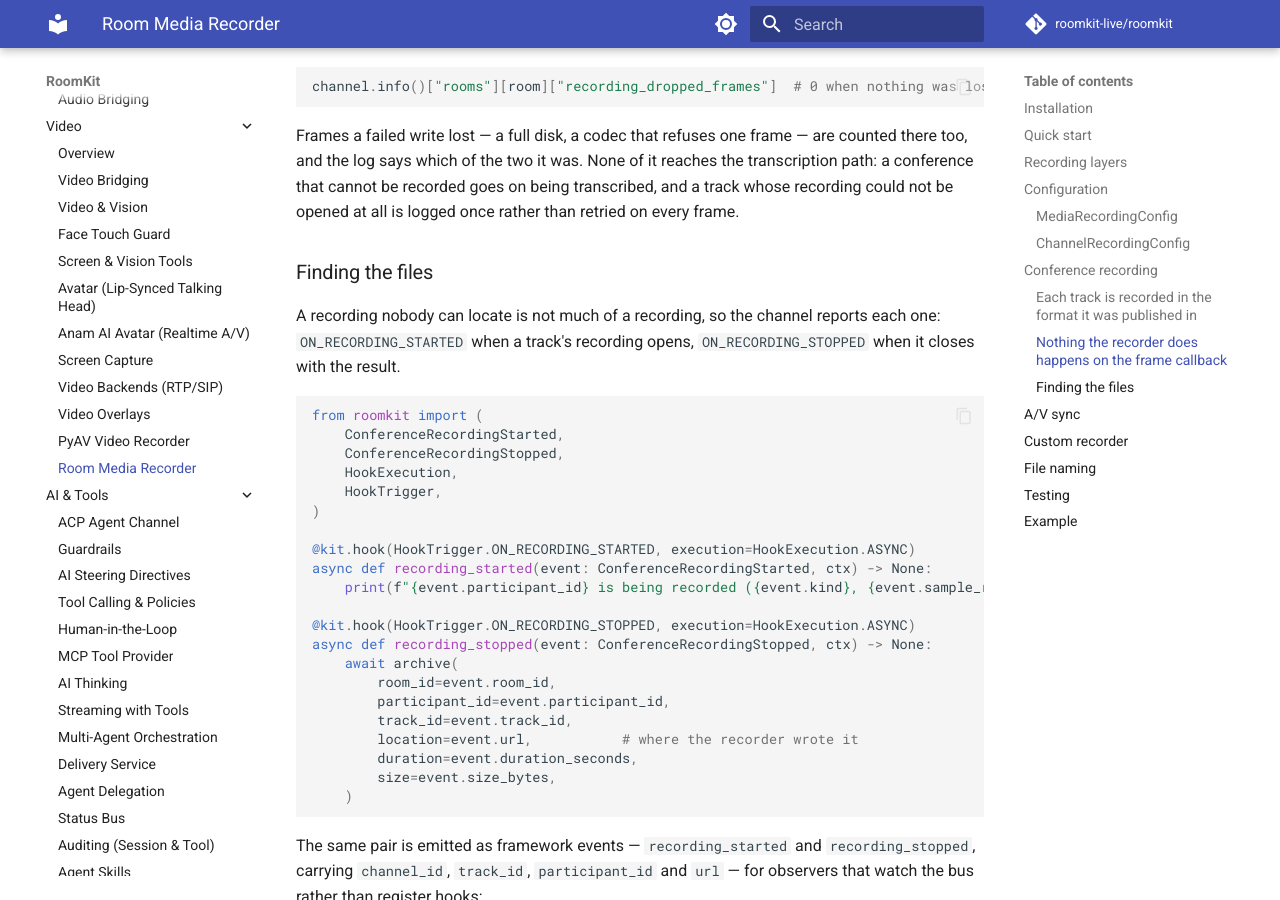
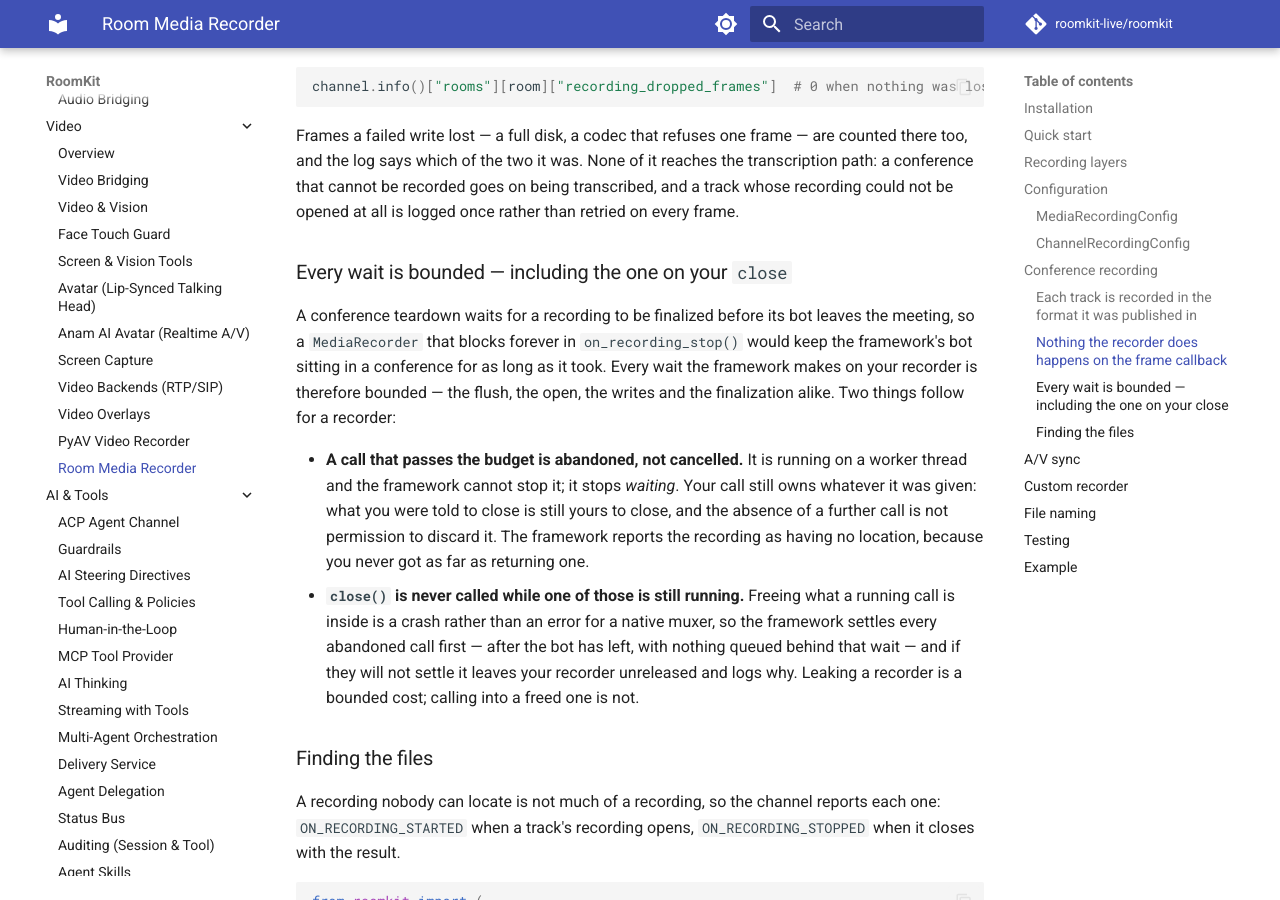
Before and after one commit to roomkit-live/roomkit-docs, an MkDocs documentation site: the page built from docs/guides/room-media-recorder.md, in a window 1280 px wide and 900 px high, scrolled down 4830 px. Built offline with MkDocs 1.6.1 and Material for MkDocs 9.7.7, drawn with Linux system fonts in a browser that asks for light colours; comment, search, counter and statistics services are not loaded.

Commit message:
docs(recorder): every wait on a recorder is bounded, including its close (RMK-43, RMK-44)
The guide said the writes were bounded and left the impression that the rest
was not the recorder author's problem. Two things follow from the bound that
are: a call past its budget is abandoned rather than cancelled, so what a
recorder was told to close is still its to close and the absence of a
further call is not permission to discard it; and close() is never made
while such a call is running, because freeing what a running call is inside
is a crash rather than an error for a native muxer.

```diff
--- a/docs/guides/room-media-recorder.md
+++ b/docs/guides/room-media-recorder.md
@@ -157,6 +157,13 @@ channel.info()["rooms"][room]["recording_dropped_frames"]  # 0 when nothing was
 
 Frames a failed write lost — a full disk, a codec that refuses one frame — are counted there too, and the log says which of the two it was. None of it reaches the transcription path: a conference that cannot be recorded goes on being transcribed, and a track whose recording could not be opened at all is logged once rather than retried on every frame.
 
+### Every wait is bounded — including the one on your `close`
+
+A conference teardown waits for a recording to be finalized before its bot leaves the meeting, so a `MediaRecorder` that blocks forever in `on_recording_stop()` would keep the framework's bot sitting in a conference for as long as it took. Every wait the framework makes on your recorder is therefore bounded — the flush, the open, the writes and the finalization alike. Two things follow for a recorder:
+
+- **A call that passes the budget is abandoned, not cancelled.** It is running on a worker thread and the framework cannot stop it; it stops *waiting*. Your call still owns whatever it was given: what you were told to close is still yours to close, and the absence of a further call is not permission to discard it. The framework reports the recording as having no location, because you never got as far as returning one.
+- **`close()` is never called while one of those is still running.** Freeing what a running call is inside is a crash rather than an error for a native muxer, so the framework settles every abandoned call first — after the bot has left, with nothing queued behind that wait — and if they will not settle it leaves your recorder unreleased and logs why. Leaking a recorder is a bounded cost; calling into a freed one is not.
+
 ### Finding the files
 
 A recording nobody can locate is not much of a recording, so the channel reports each one: `ON_RECORDING_STARTED` when a track's recording opens, `ON_RECORDING_STOPPED` when it closes with the result.
```
